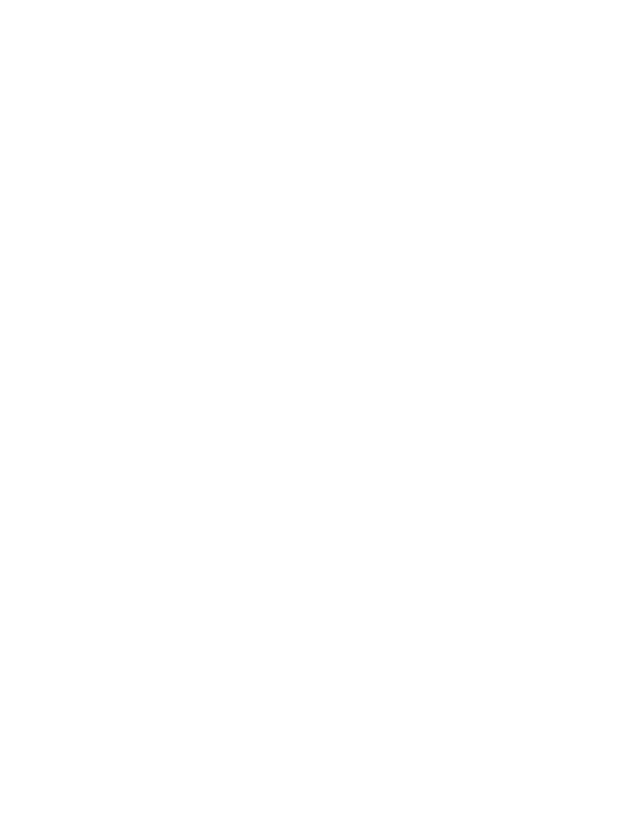
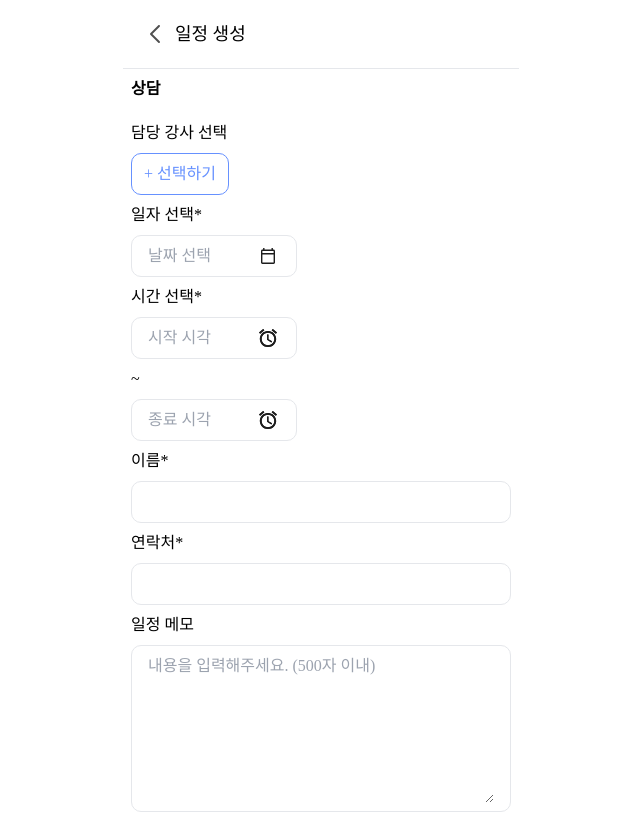
Before and after one commit to pie-sfac/2-18-PainKiller, a React (Vite) app in the folder pain-killer/: page /counselingedit in a window 1280 px wide. Before the commit this address had no page. Shown: the top 813 px of the page, without its empty margins (319-959 px from the left). Built offline with nearby package versions, Linux system fonts and the light colour scheme; a web font is replaced by a local one.

Commit message:
약간 수정

```diff
--- a/pain-killer/src/App.tsx
+++ b/pain-killer/src/App.tsx
@@ -46,8 +46,8 @@ import MemberTicketsFix from './pages/member/MemberTicketsFix';
 import GrantList from './pages/StudyMangement/GrantList';
 import DetailMemberTickets from './pages/member/MemberTicketsDetail';
 import ScheduleCheck from './pages/schedule/ScheduleCheck';
-import CreateCounceling from './pages/schedule/CreateCounceling';
 import CreatePrivate from './pages/schedule/CreatePrivate';
+import CreateCounseling from './pages/schedule/CreateCounseling';
 
 function App() {
   return (
@@ -122,9 +122,9 @@ function App() {
             path="/createPrivate"
             element={<CreatePrivate />}
           />
+          {/* 상담 일정생성 */}
+          <Route path="/counselingedit" element={<CreateCounseling />} />
 
-          <Route path="/councelingedit" element={<CreateCounceling />} />
-          <Route path="/councelingcheck" element={<ScheduleCheck />} />
         </Routes>
       </Router>
     </div>
--- a/pain-killer/src/pages/schedule/CreateCounceling.tsx
+++ b/pain-killer/src/pages/schedule/CreateCounseling.tsx
@@ -18,7 +18,7 @@ interface ITutorList {
     phone: string,
 }
 
-const CreateCounceling = () => {
+const CreateCounseling = () => {
 
     // 이름, 전화번호, 메모
     const [clientName, setClientName] = useState("");
@@ -262,4 +262,4 @@ const CreateCounceling = () => {
 
 }
 
-export default CreateCounceling;
+export default CreateCounseling;
```
